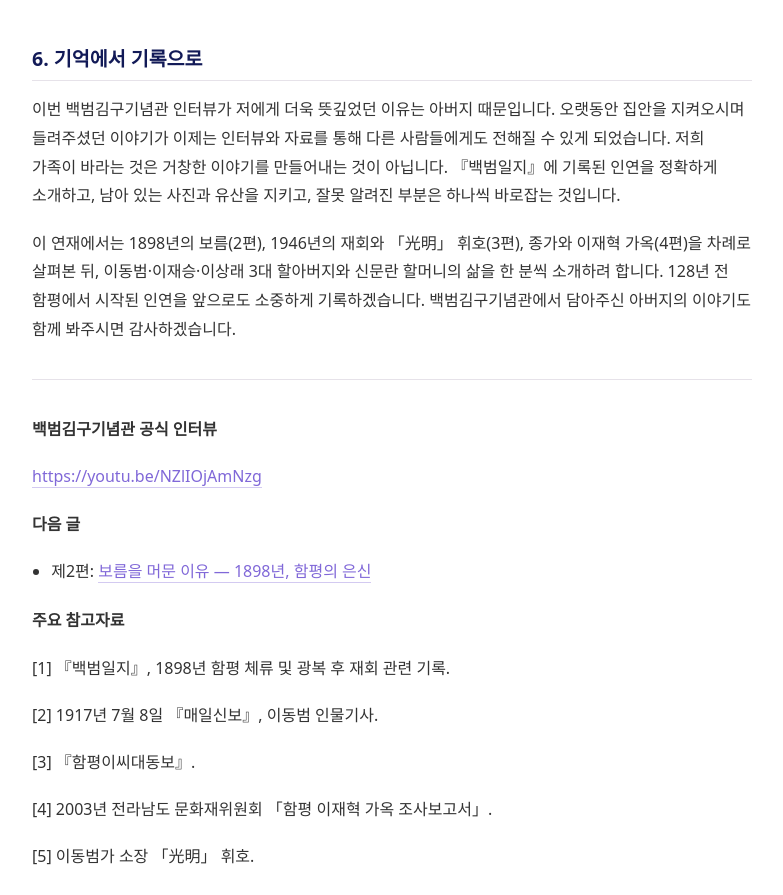
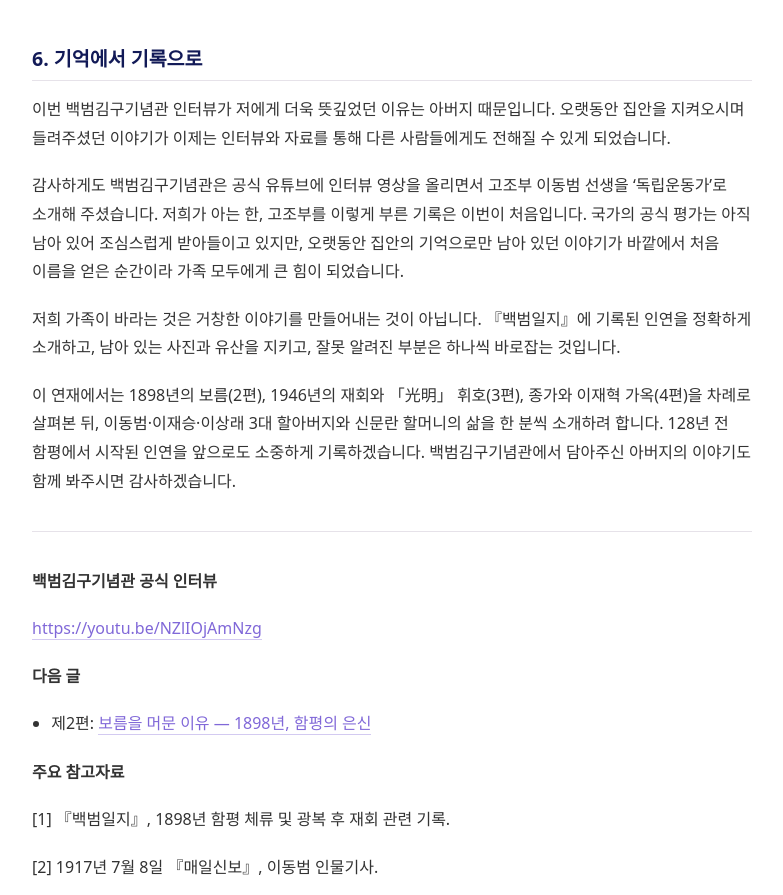
Before and after one commit to lsaru23-ai/hp-db-archive, a plain HTML site: page post1.html in a window 1280 px wide. Shown: the part 7588-8483 px from the top of the page, without its empty margins (248-1031 px from the left). Drawn offline with Linux system fonts and the light colour scheme.

Commit message:
1편 6장 백범김구기념관 독립운동가 소개 문단 추가

```diff
--- a/post1.html
+++ b/post1.html
@@ -147,7 +147,9 @@ footer.site a{color:var(--purple);border:0}
 <p>이번 조사에서 아버지와 제가 특히 바로잡고 싶었던 부분이 있습니다. 바로 이동범 종가의 역사입니다. 일부 후대 기록에는 옛 본채가 헐렸다는 서술이 있어, 종가 자체가 남아 있지 않은 것처럼 읽히기도 합니다. 그러나 이동범 선생의 장남 이재승으로 이어진 종가의 계보는 지금까지 이어지고 있고, 종가 본채 역시 현존하고 있습니다.</p>
 <p>차남 이재혁 계통의 가옥은 전라남도 문화유산자료로 지정되어 있습니다. 두 가옥의 건립 시기와 관계, 그리고 현재 종가 본채의 연혁은 4편에서 2003년 조사보고서와 함께 살펴봅니다. 그 과정에서 확인된 사실은 분명하게 기록하고, 아직 밝혀지지 않은 부분은 앞으로의 연구 과제로 남기려 합니다.</p>
 <h2>6. 기억에서 기록으로</h2>
-<p>이번 백범김구기념관 인터뷰가 저에게 더욱 뜻깊었던 이유는 아버지 때문입니다. 오랫동안 집안을 지켜오시며 들려주셨던 이야기가 이제는 인터뷰와 자료를 통해 다른 사람들에게도 전해질 수 있게 되었습니다. 저희 가족이 바라는 것은 거창한 이야기를 만들어내는 것이 아닙니다. 『백범일지』에 기록된 인연을 정확하게 소개하고, 남아 있는 사진과 유산을 지키고, 잘못 알려진 부분은 하나씩 바로잡는 것입니다.</p>
+<p>이번 백범김구기념관 인터뷰가 저에게 더욱 뜻깊었던 이유는 아버지 때문입니다. 오랫동안 집안을 지켜오시며 들려주셨던 이야기가 이제는 인터뷰와 자료를 통해 다른 사람들에게도 전해질 수 있게 되었습니다.</p>
+<p>감사하게도 백범김구기념관은 공식 유튜브에 인터뷰 영상을 올리면서 고조부 이동범 선생을 ‘독립운동가’로 소개해 주셨습니다. 저희가 아는 한, 고조부를 이렇게 부른 기록은 이번이 처음입니다. 국가의 공식 평가는 아직 남아 있어 조심스럽게 받아들이고 있지만, 오랫동안 집안의 기억으로만 남아 있던 이야기가 바깥에서 처음 이름을 얻은 순간이라 가족 모두에게 큰 힘이 되었습니다.</p>
+<p>저희 가족이 바라는 것은 거창한 이야기를 만들어내는 것이 아닙니다. 『백범일지』에 기록된 인연을 정확하게 소개하고, 남아 있는 사진과 유산을 지키고, 잘못 알려진 부분은 하나씩 바로잡는 것입니다.</p>
 <p>이 연재에서는 1898년의 보름(2편), 1946년의 재회와 「光明」 휘호(3편), 종가와 이재혁 가옥(4편)을 차례로 살펴본 뒤, 이동범·이재승·이상래 3대 할아버지와 신문란 할머니의 삶을 한 분씩 소개하려 합니다. 128년 전 함평에서 시작된 인연을 앞으로도 소중하게 기록하겠습니다. 백범김구기념관에서 담아주신 아버지의 이야기도 함께 봐주시면 감사하겠습니다.</p>
 <hr>
 <p><strong>백범김구기념관 공식 인터뷰</strong></p>
```
Also changed, not shown: llms-full.txt.
